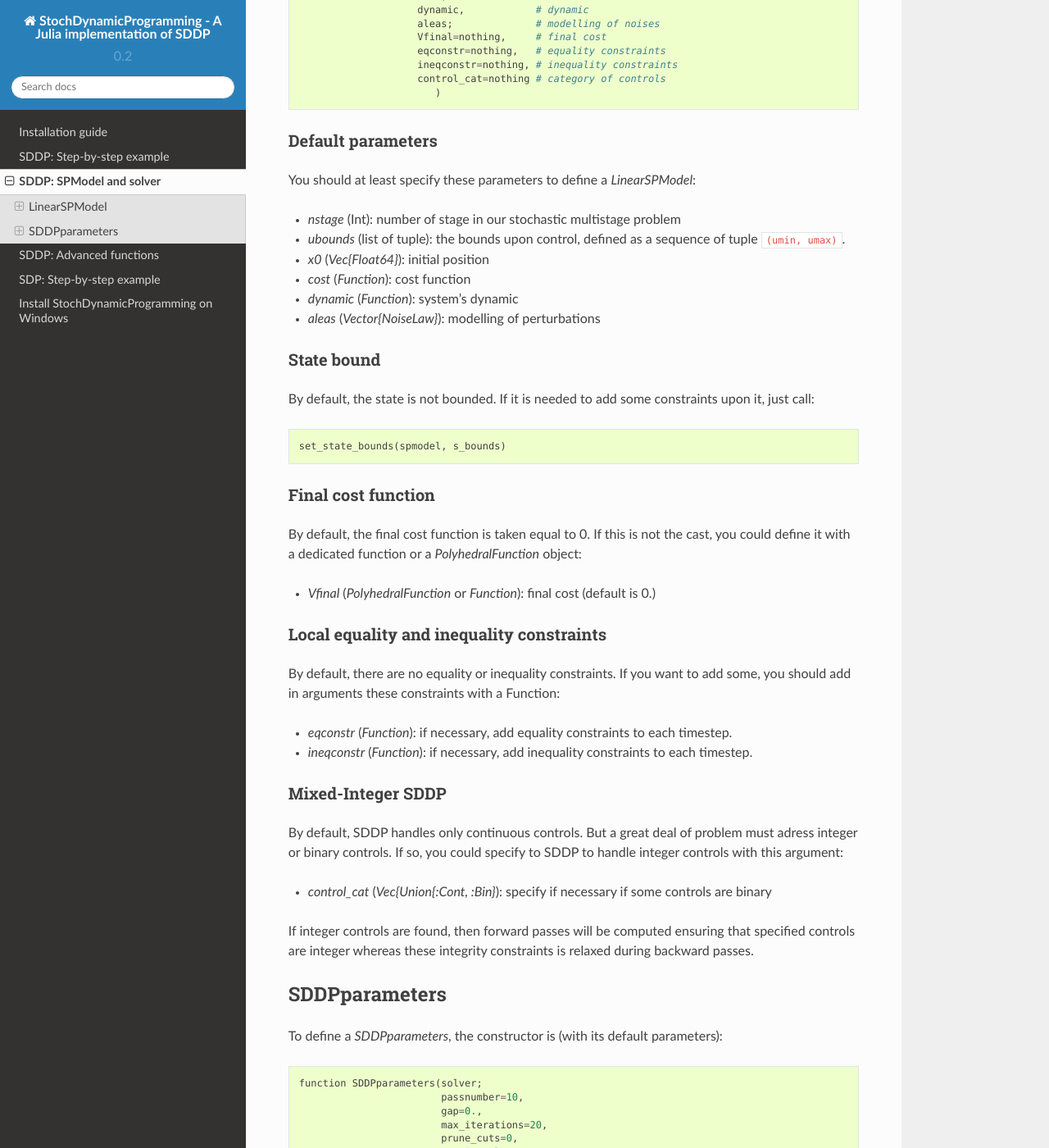
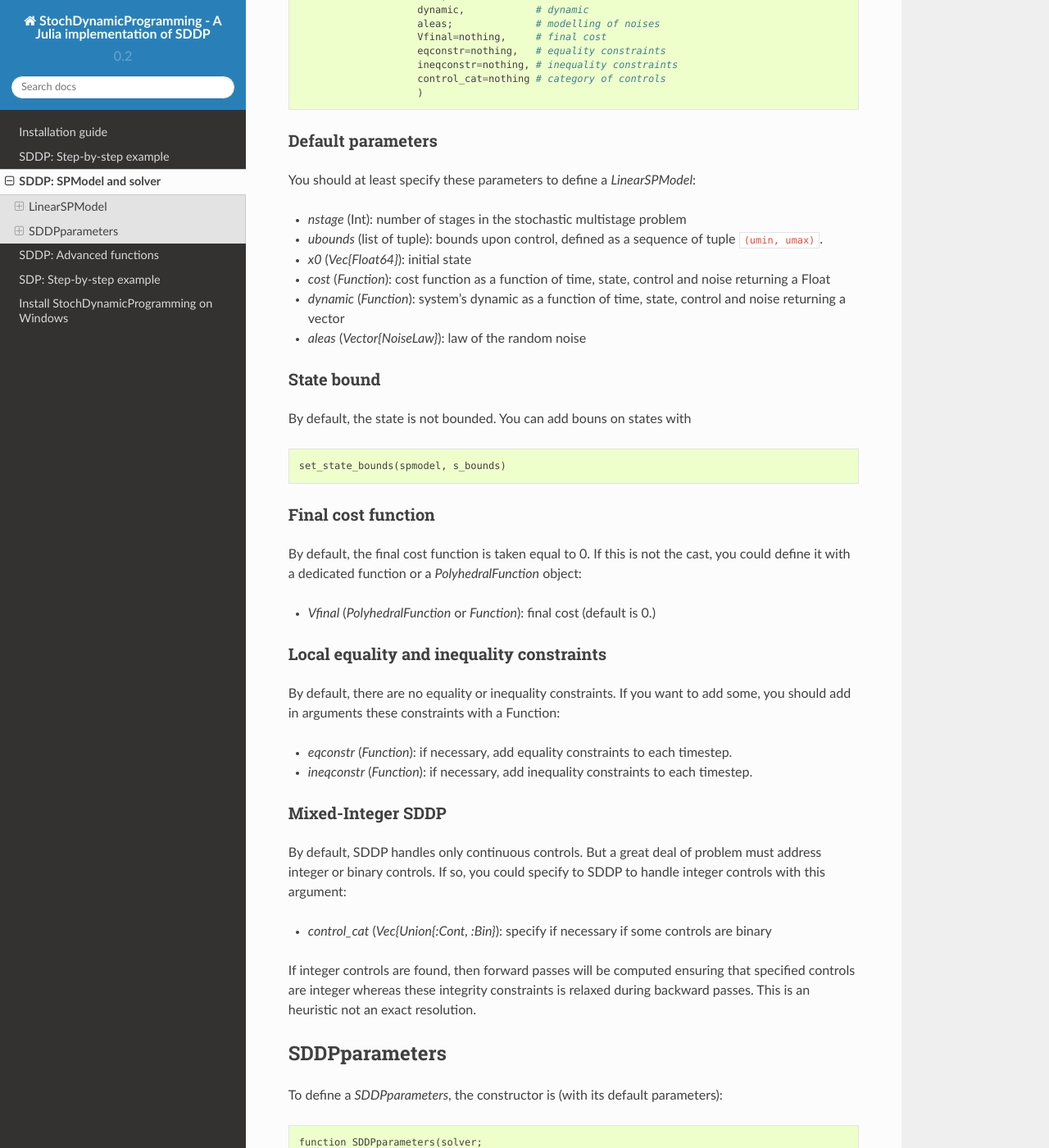
Before and after one commit to JuliaStochOpt/StochDynamicProgramming.jl, a Sphinx documentation site: the page built from doc/sddp_api.rst, in a window 1280 px wide and 1400 px high, scrolled down 573 px. Shown: the whole window at 82% size. Built offline with Sphinx 7.4.7 and the Read the Docs theme 2.0.0, drawn with Linux system fonts in a browser that asks for light colours; some of the changed text lies outside the part shown.

Commit message:
[UPD] cleaning doc

```diff
--- a/doc/sddp_api.rst
+++ b/doc/sddp_api.rst
@@ -6,8 +6,8 @@
 
 We detail here the interface with:
 
-- the object `SPModel` that stores the implementation of the stochastic problem,
-- the SDDP solver `SDDPparameters`.
+- the object `SPModel` that stores the dynamics, constraints and costs of the stochastic system,
+- the parameter of the SDDP algorithm `SDDPparameters`.
 
 
 LinearSPModel
@@ -30,25 +30,24 @@
                         eqconstr=nothing,   # equality constraints
                         ineqconstr=nothing, # inequality constraints
                         control_cat=nothing # category of controls
-                           )
+                        )
 
 Default parameters
 ^^^^^^^^^^^^^^^^^^
 You should at least specify these parameters to define a `LinearSPModel`:
 
-- `nstage` (Int): number of stage in our stochastic multistage problem
-- `ubounds` (list of tuple): the bounds upon control, defined as a sequence of tuple :code:`(umin, umax)`.
-- `x0` (`Vec{Float64}`): initial position
-- `cost` (`Function`): cost function
-- `dynamic` (`Function`): system's dynamic
-- `aleas` (`Vector{NoiseLaw}`): modelling of perturbations
+- `nstage` (Int): number of stages in the stochastic multistage problem
+- `ubounds` (list of tuple): bounds upon control, defined as a sequence of tuple :code:`(umin, umax)`.
+- `x0` (`Vec{Float64}`): initial state
+- `cost` (`Function`): cost function as a function of time, state, control and noise returning a Float
+- `dynamic` (`Function`): system's dynamic as a function of time, state, control and noise returning a vector
+- `aleas` (`Vector{NoiseLaw}`): law of the random noise
 
 
 State bound
 ^^^^^^^^^^^
 
-By default, the state is not bounded. If it is needed to add some constraints upon
-it, just call::
+By default, the state is not bounded. You can add bouns on states with ::
 
     set_state_bounds(spmodel, s_bounds)
 
@@ -75,14 +74,14 @@
 ^^^^^^^^^^^^^^^^^^
 
 By default, SDDP handles only continuous controls. But a great deal of problem
-must adress integer or binary controls. If so, you could specify to SDDP
+must address integer or binary controls. If so, you could specify to SDDP
 to handle integer controls with this argument:
 
 - `control_cat` (`Vec{Union{:Cont, :Bin}`): specify if necessary if some controls are binary
 
 If integer controls are found, then forward passes will be computed ensuring that
 specified controls are integer whereas these integrity
-constraints is relaxed during backward passes.
+constraints is relaxed during backward passes. This is an heuristic not an exact resolution.
 
 
 
@@ -121,26 +120,26 @@
 You can specify three different means to compute upper-bound:
 
 - `compute_ub` is set to -1 if you do not want to compute upper-bound.
-- If you want to compute upper-bound at the end of iteration, set it to 0.
+- If you do not want to compute upper-bound at the end of any iteration, set it to 0.
 - Otherwise, if you want to compute upper-bound every `n` iteration, set it to `n`.
 
-  You can also specify the number of simulation
+You can specify the number of simulation
 to use to compute upper-bound.
 - `compute_ub`: specify when to compute upper-bounds
-- `montecarlo_final`
-- `montecarlo_in_iter`
+- `montecarlo_final`: number of random scenario generated to compute the upper bound at the end of the algorithm
+- `montecarlo_in_iter`: number of random scenario generated to compute the upper bound at each iteration
 
 
 Cuts pruning
 ^^^^^^^^^^^^
 
-The more iterations are runned, the more cuts are stored. Sometime, it could be useful to remove
-useless cuts to remove constraints in LP problems. Three different kind of cuts
+With iterations more and more cuts are stored. Sometimes it is useful to remove
+some cuts and decrease LP problems size. Three different kind of cuts
 prunings are implemented currently:
 
-- exact cuts pruning
-- level1 cuts pruning
-- mixed level1/exact cuts pruning
+- exact cuts pruning: only prune irrelevant cut
+- level1 cuts pruning: heuristic that keep cut useful on past realizations
+- mixed level1/exact cuts pruning: faster exact pruning, that might prune less cuts
 
 To define how to use cuts pruning in `SDDPparameters`:
 - `prune_cuts`
@@ -153,9 +152,11 @@
 
 Quadratic regularization
 ^^^^^^^^^^^^^^^^^^^^^^^^
+Add a quadratic regularization term in the forward phase yielding better testing points,
+and hence requiring less iterations to reach a given gap.
 
-- `rho0`
-- `alpha`
+- `rho0`: Float in (0,1) decreasing the impact of the quadratic regularization with each step
+- `alpha`:
 
 
 Mixed-Integer SDDP
```
